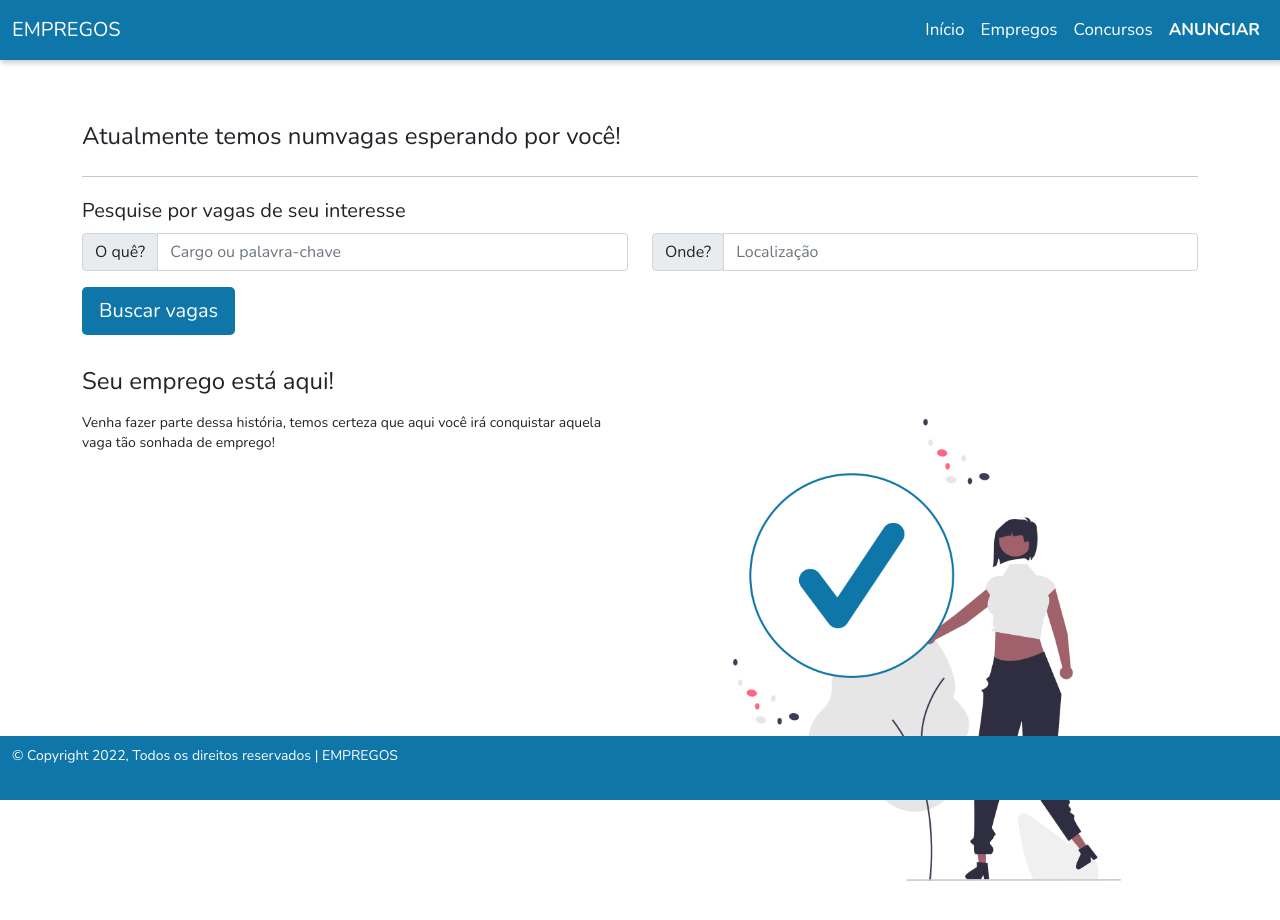
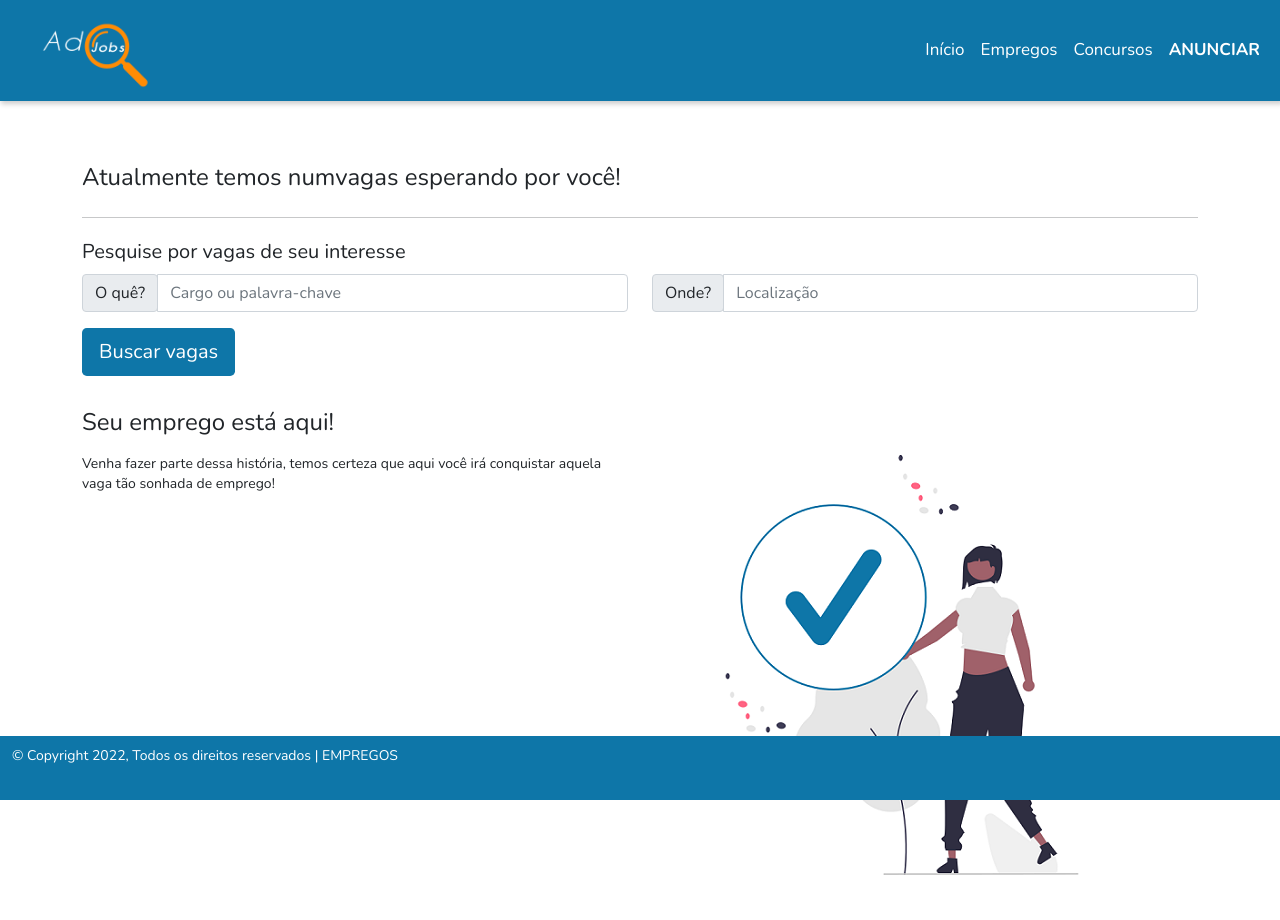
Before and after one commit to gabrielsmm/adjobs, an Angular app in the folder frontend/: page / in a window 1280 px wide. Shown: the top 920 px of the page. Built offline with nearby package versions, Linux system fonts and the light colour scheme.

Commit message:
Ajustes e adição de Logo

```diff
--- a/frontend/src/app/components/comuns/header/header.component.css
+++ b/frontend/src/app/components/comuns/header/header.component.css
@@ -40,3 +40,7 @@ a {
 .link-ativo {
   color:  #a9a9a9 !important;
 }
+
+.img-fluid {
+  margin-left: 30px;
+}
--- a/frontend/src/app/components/comuns/header/header.component.html
+++ b/frontend/src/app/components/comuns/header/header.component.html
@@ -1,6 +1,6 @@
 <div class="container-fluid navbar-background">
   <nav class="navbar navbar-expand-lg navbar-light">
-    <a class="navbar-brand" href="#">EMPREGOS</a>
+    <a class="navbar-brand" href="#"><img class="img-fluid" src="../../../../assets/img/logo.png" alt="Logo" width="110"></a>
     <button class="navbar-toggler" (click)="showCollapse()" type="button" data-toggle="collapse" data-target="#navbarToggler" aria-controls="navbarToggler" aria-expanded="false" aria-label="Toggle navigation">
       <span class="navbar-toggler-icon"></span>
     </button>
--- a/frontend/src/app/components/views/home/home.component.css
+++ b/frontend/src/app/components/views/home/home.component.css
@@ -1,7 +1,3 @@
 .container {
   padding-top: 20px;
 }
-
-.img-ilustracao {
-  max-width: 550px;
-}
--- a/frontend/src/app/components/views/home/home.component.html
+++ b/frontend/src/app/components/views/home/home.component.html
@@ -39,7 +39,7 @@
     </div>
 
     <div class="col-md-6 d-none d-md-block">
-      <img class="img-ilustracao" src="../../../../assets/img/ilustracao.png">
+      <img class="img-fluid" src="../../../../assets/img/ilustracao.png">
     </div>
   </div>
 </div>
```
Also changed, not shown: frontend/src/assets/img/ilustracao.png, frontend/src/assets/img/logo.png (added).
